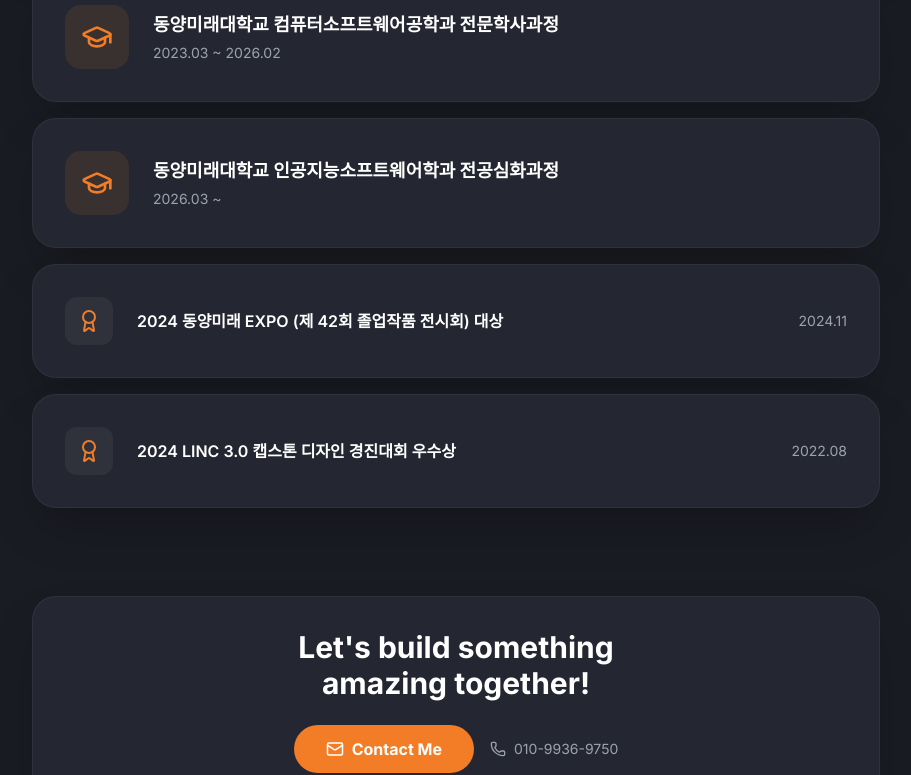
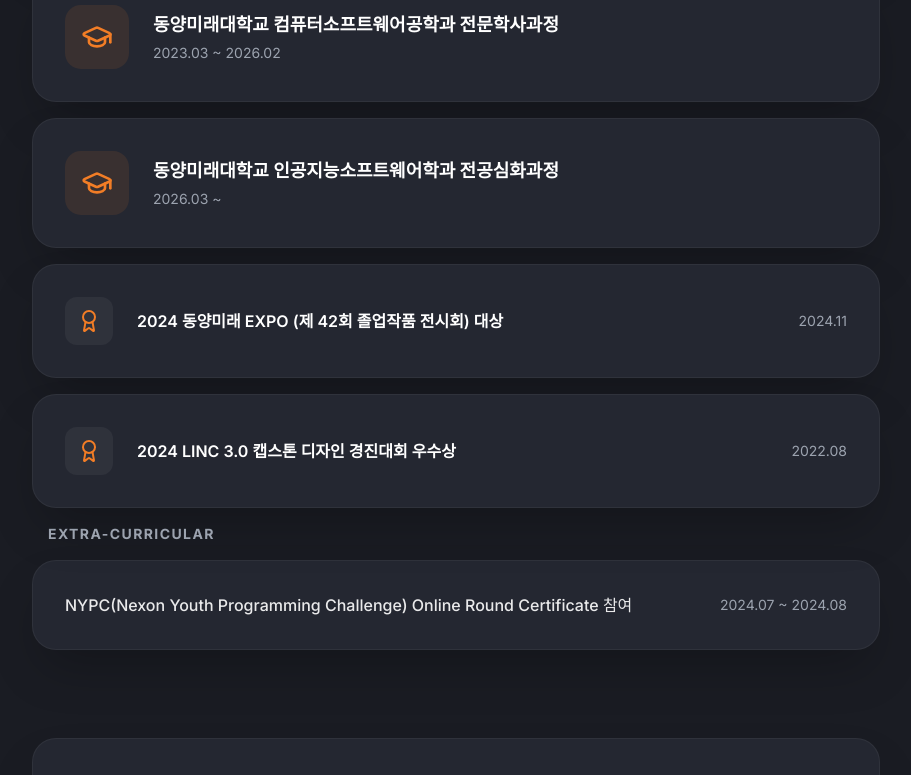
Before and after one commit to potato1028/portfolio, a React (Vite) app: page / in a window 1280 px wide. Shown: the part 2601-3376 px from the top of the page, without its empty margins (184-1095 px from the left). Built offline with nearby package versions, Linux system fonts and the light colour scheme.

Commit message:
Activity 추가

```diff
--- a/src/App.tsx
+++ b/src/App.tsx
@@ -22,7 +22,7 @@
   X,
   MousePointerClick // 클릭 안내용 아이콘 추가
 } from "lucide-react";
-import { PROFILE, PROJECTS, SKILLS, EDUCATION, AWARDS } from "./constants";
+import { PROFILE, PROJECTS, SKILLS, EDUCATION, AWARDS, ACTIVITIES } from "./constants";
 
 const SectionHeader = ({ children }: { children: React.ReactNode }) => (
   <h2 className="text-accent font-bold text-xl mb-6 tracking-wider uppercase border-l-4 border-accent pl-4">
@@ -268,6 +268,23 @@
                 </motion.div>
               ))}
             </div>
+
+            <div className="space-y-4">
+              <h4 className="text-sm font-bold text-text-secondary uppercase tracking-widest px-4">Extra-Curricular</h4>
+              {ACTIVITIES.map((activity, index) => (
+                <motion.div
+                  key={index}
+                  initial={{ opacity: 0 }}
+                  whileInView={{ opacity: 1 }}
+                  transition={{ delay: index * 0.1 }}
+                  viewport={{ once: true }}
+                  className="glass-card p-6 flex justify-between items-center"
+                >
+                  <span className="text-base text-white/90 font-medium">{activity.title}</span>
+                  <span className="text-sm text-text-secondary">{activity.period}</span>
+                </motion.div>
+              ))}
+            </div>
           </div>
         </section>
 
--- a/src/constants.ts
+++ b/src/constants.ts
@@ -104,3 +104,7 @@
   { title: "2024 동양미래 EXPO (제 42회 졸업작품 전시회) 대상", date: "2024.11" },
   { title: "2024 LINC 3.0 캡스톤 디자인 경진대회 우수상", date: "2022.08" }
 ];
+
+export const ACTIVITIES: Activity[] = [
+  { title: "NYPC(Nexon Youth Programming Challenge) Online Round Certificate 참여", period: "2024.07 ~ 2024.08" }
+];
```
